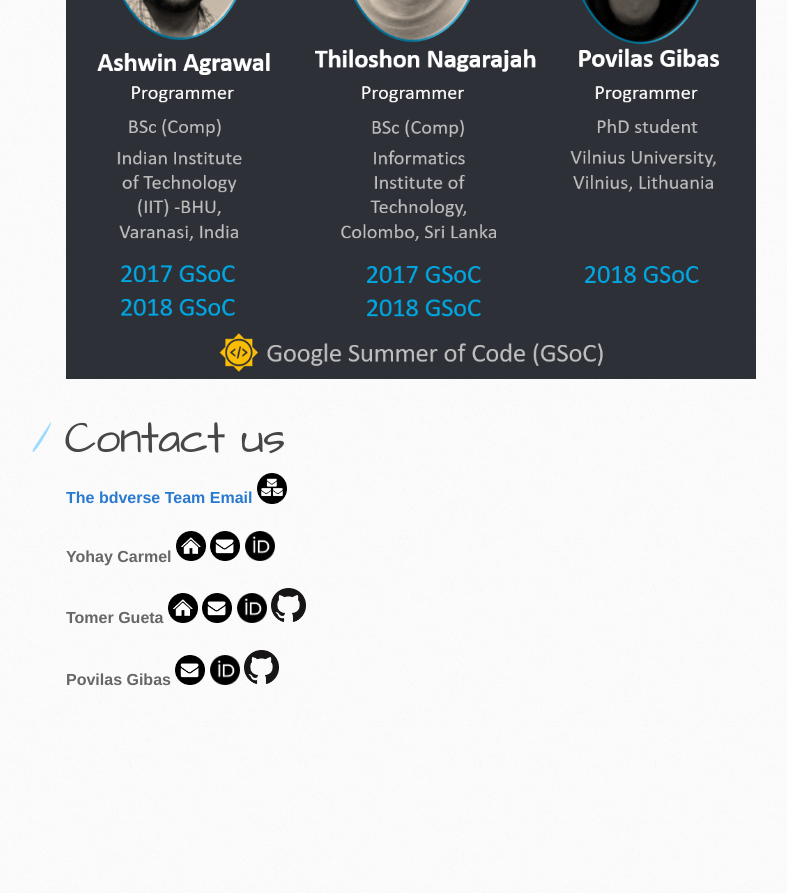
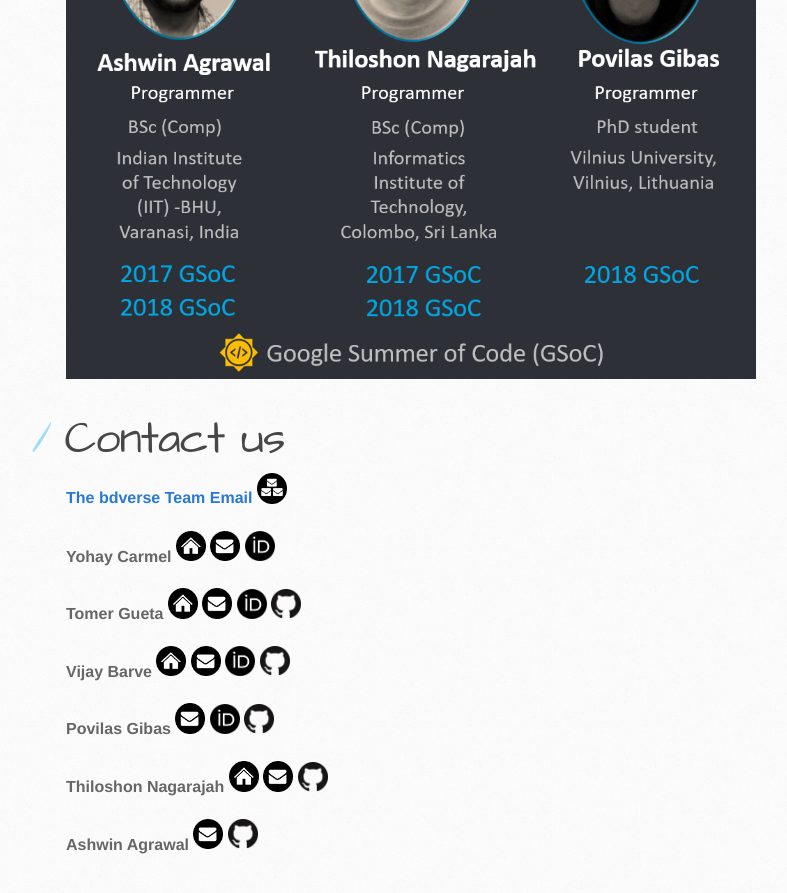
Before and after one commit to bd-R/The-bdverse, a Jekyll site: the page built from the-bdverse-team.md, in a window 1280 px wide and 900 px high, scrolled down 786 px. Shown: the top 893 px of the window, without its empty margins (104-891 px from the left). Built offline with Jekyll 4.4.1, drawn with Linux system fonts in a browser that asks for light colours; before the commit the page ends 1522 px from its top, so only the background shows below that.

Commit message:
draft 11

```diff
--- a/the-bdverse-team.md
+++ b/the-bdverse-team.md
@@ -15,12 +15,27 @@ layout: default
 <a href="https://orcid.org/0000-0002-5883-0184" target="_blank"><img src="assets/images/ORCID.png" alt="Yohay Carmel ORCID ID" title= "ORCID: Yohay Carmel" width="30"/></a>
 
 **Tomer Gueta**
-<a href="https://ecologylab.net.technion.ac.il/2015/01/20/tomer-gueta/" target="_blank"><img src="assets/images/homepage.png" alt="Tomer in the Carmel's Ecology Lab" title= "Tomer in theCarmel's Ecology Lab" width="30"/></a>
-<a href="mailto:tomer.gu@gmail.com" target="_blank"><img src="assets/images/mail.png" alt="Yohay Carmel Email" title= "Email Yohay" width="30"/></a>
+<a href="https://ecologylab.net.technion.ac.il/2015/01/20/tomer-gueta/" target="_blank"><img src="assets/images/homepage.png" alt="Tomer in the Carmel's Ecology Lab" title= "Tomer in the Carmel's Ecology Lab" width="30"/></a>
+<a href="mailto:tomer.gu@gmail.com" target="_blank"><img src="assets/images/mail.png" alt="Tomer Gueta Email" title= "Email Tomer" width="30"/></a>
 <a href="https://orcid.org/0000-0003-1557-8596" target="_blank"><img src="assets/images/ORCID.png" alt="Tomer Gueta ORCID ID" title= "ORCID: Tomer Gueta" width="30"/></a>
-<a href="https://github.com/tom-gu" target="_blank"><img src="assets/images/Github.png" alt="Tomer's GitHub profile" title= "Tomer Gueta on GitHub" width="35"/></a>
+<a href="https://github.com/tom-gu" target="_blank"><img src="assets/images/Github.png" alt="Tomer's GitHub profile" title= "Tomer Gueta on GitHub" width="30"/></a>
+
+**Vijay Barve**
+<a href="http://vijaybarve.net/index.html" target="_blank"><img src="assets/images/homepage.png" alt="Vijay Barve homepage" title= "Vijay's homepage" width="30"/></a>
+<a href="mailto:vijay.barve@gmail.com" target="_blank"><img src="assets/images/mail.png" alt="Vijay Barve Email" title= "Email Vijay" width="30"/></a>
+<a href="https://orcid.org/0000-0002-4852-2567" target="_blank"><img src="assets/images/ORCID.png" alt="Vijay Barve ORCID ID" title= "ORCID: Vijay Barve" width="30"/></a>
+<a href="https://github.com/vijaybarve" target="_blank"><img src="assets/images/Github.png" alt="Vijay's GitHub profile" title= "Vijay Barve on GitHub" width="30"/></a>
 
 **Povilas Gibas**
 <a href="mailto:povilasgibas@gmail.com " target="_blank"><img src="assets/images/mail.png" alt="Povilas Gibas Email" title= "Email Povilas" width="30"/></a>
 <a href="https://orcid.org/0000-0001-5311-6021" target="_blank"><img src="assets/images/ORCID.png" alt="Povilas Gibas ORCID ID" title= "ORCID: Povilas Gibas" width="30"/></a>
-<a href="https://github.com/PoGibas" target="_blank"><img src="assets/images/Github.png" alt="Povilas's GitHub profile" title= "Povilas Gibas on GitHub" width="35"/></a>
+<a href="https://github.com/PoGibas" target="_blank"><img src="assets/images/Github.png" alt="Povilas's GitHub profile" title= "Povilas Gibas on GitHub" width="30"/></a>
+
+**Thiloshon Nagarajah**
+<a href="https://thiloshon.wordpress.com " target="_blank"><img src="assets/images/homepage.png" alt="Thiloshon Nagarajah website" title= "Thiloshon Nagarajah website" width="30"/></a>
+<a href="mailto:thiloshon@gmail.com" target="_blank"><img src="assets/images/mail.png" alt="Thiloshon Nagarajah Email" title= "Email Thiloshon" width="30"/></a>
+<a href="https://github.com/thiloshon" target="_blank"><img src="assets/images/Github.png" alt="Thiloshon's GitHub profile" title= "Thiloshon Nagarajah on GitHub" width="30"/></a>
+
+**Ashwin Agrawal**
+<a href="mailto:ashwin.agrawal.met14@itbhu.ac.in" target="_blank"><img src="assets/images/mail.png" alt="Ashwin Agrawal Email" title= "Email Ashwin" width="30"/></a>
+<a href="https://github.com/AshwinAgrawal16" target="_blank"><img src="assets/images/Github.png" alt="Ashwin's GitHub profile" title= "Ashwin Agrawal on GitHub" width="30"/></a>
```
